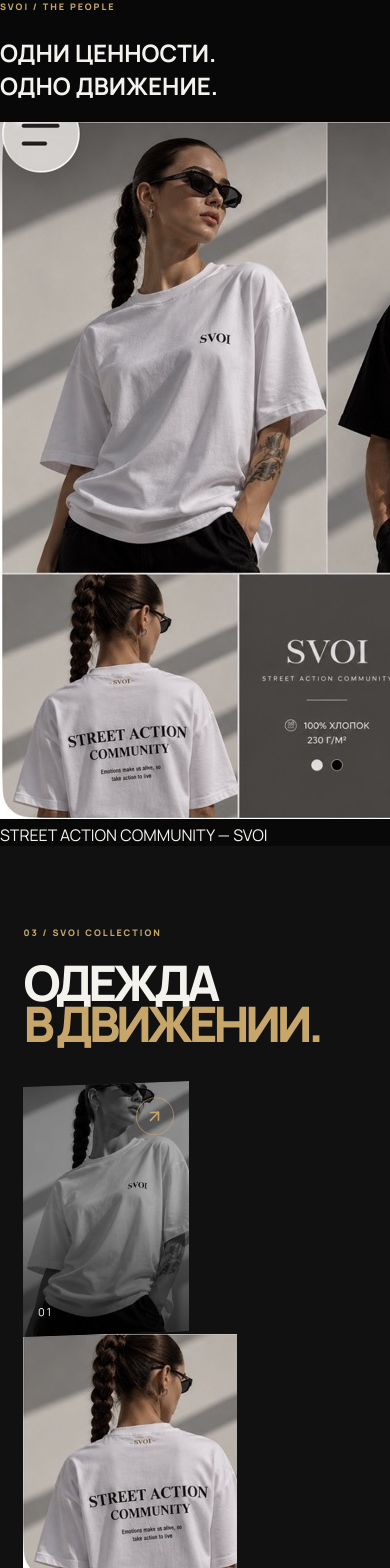
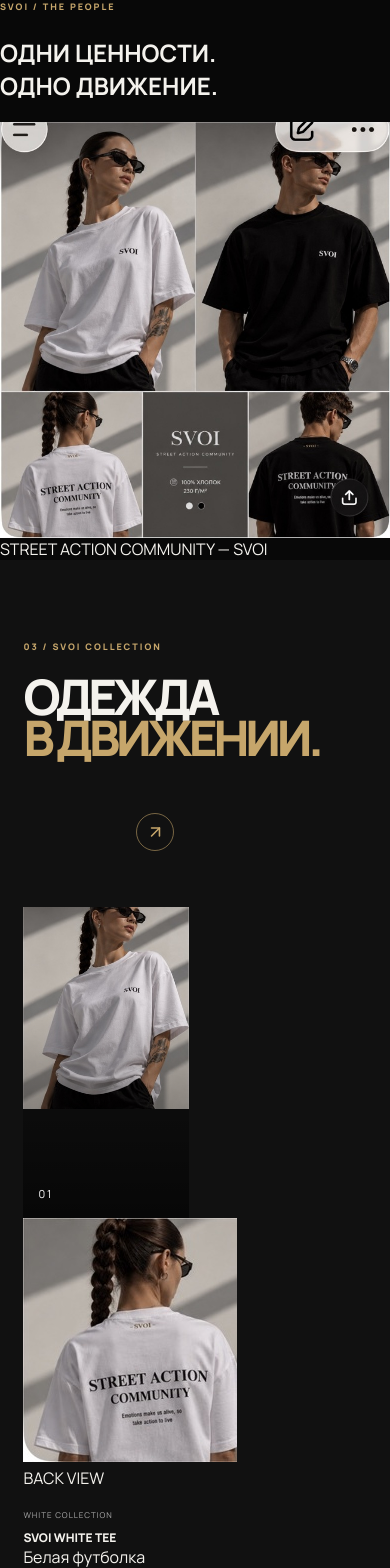
Before and after one commit to vladivanov1232-collab/svoi-website, a React (Vite) app: page / in a window 390 px wide. Shown: the part 1800-3368 px from the top of the page. Built offline with nearby package versions, Linux system fonts and the light colour scheme.

Commit message:
Update style.css

```diff
--- a/src/style.css
+++ b/src/style.css
@@ -1165,3 +1165,50 @@ footer .footer-socials svg {
     gap: 22px;
   }
 }
+/* SVOI — FINAL IMAGE FIX */
+
+/* Фотографии товаров */
+.product-art {
+  height: clamp(350px, 55vw, 620px);
+  transform: none;
+  background: #111;
+}
+
+.product-art img {
+  width: 100%;
+  height: 100%;
+  object-fit: contain;
+  object-position: center;
+  filter: none;
+}
+
+/* Убираем эффект увеличения */
+.product-card:hover .product-art img {
+  transform: none;
+  filter: none;
+}
+
+/* Фото кампании */
+.campaign-image {
+  width: 100%;
+  overflow: hidden;
+  background: #080808;
+}
+
+.campaign-image img {
+  width: 100%;
+  height: 100%;
+  object-fit: contain;
+  object-position: center;
+  display: block;
+}
+
+@media (max-width: 650px) {
+  .product-art {
+    height: 420px;
+  }
+
+  .product-card:last-child .product-art {
+    height: 420px;
+  }
+}
```
